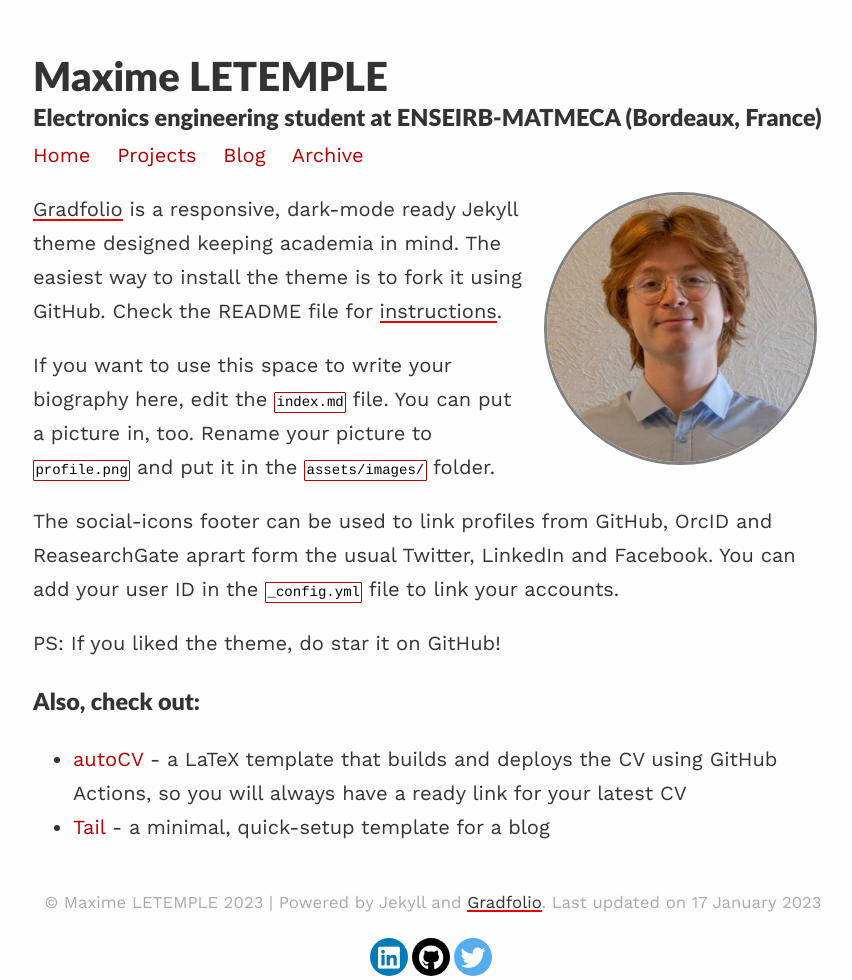
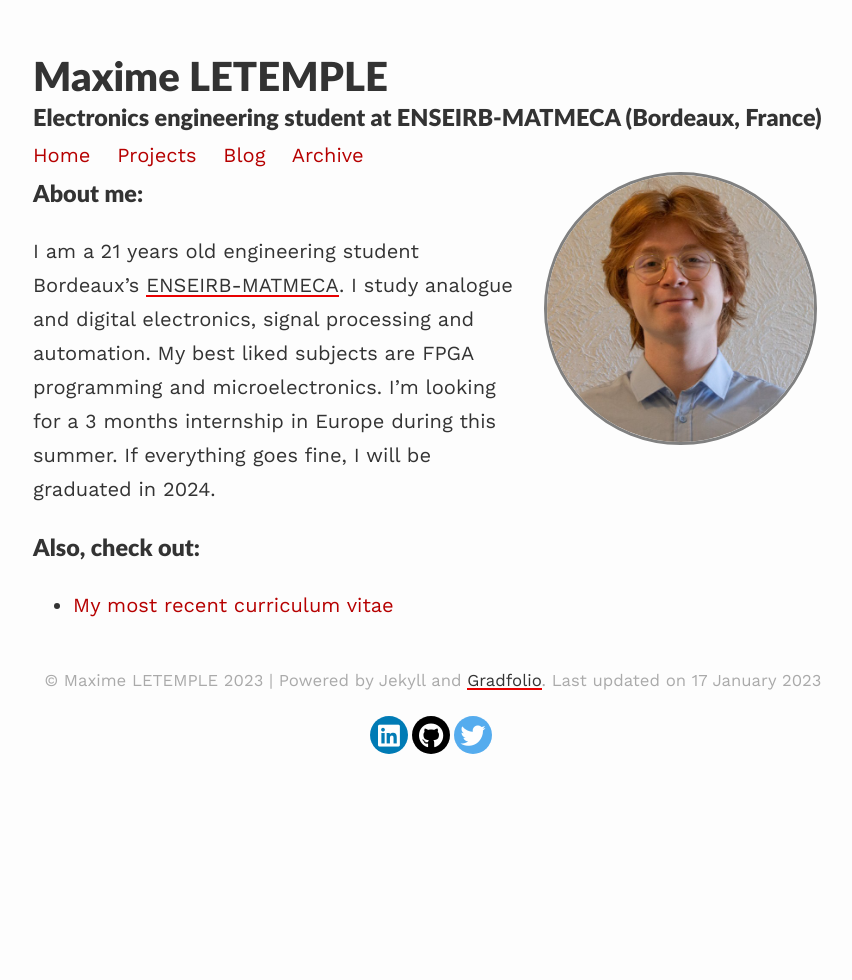
Before and after one commit to maxletemple/maxletemple.github.io_old, a Jekyll site: the page built from index.md, in a window 1280 px wide. Shown: the whole page, without its empty margins (207-1059 px from the left). Built offline with Jekyll 4.4.1, drawn with Linux system fonts in a browser that asks for light colours; nearby versions of some CDN libraries.

Commit message:
Update index.md
changed description

```diff
--- a/index.md
+++ b/index.md
@@ -7,15 +7,10 @@ profile:
 published: true
 ---
 
-[Gradfolio](https://github.com/jitinnair1/gradfolio){:target="_blank"} is a responsive, dark-mode ready Jekyll theme designed keeping academia in mind. The easiest way to install the theme is to fork it using GitHub. Check the README file for [instructions](https://github.com/jitinnair1/gradfolio#installation){:target="_blank"}.
+### About me:
 
-If you want to use this space to write your biography here, edit the `index.md` file. You can put a picture in, too. Rename your picture to `profile.png` and put it in the `assets/images/` folder.
-
-The social-icons footer can be used to link profiles from GitHub, OrcID and ReasearchGate aprart form the usual Twitter, LinkedIn and Facebook. You can add your user ID in the `_config.yml` file to link your accounts.
-
-PS: If you liked the theme, do star it on GitHub!
+I am a 21 years old engineering student Bordeaux's [ENSEIRB-MATMECA](https://www.bordeaux-inp.fr/en){:target="_blank"}. I study analogue and digital electronics, signal processing and automation. My best liked subjects are FPGA programming and microelectronics. I'm looking for a 3 months internship in Europe during this summer. If everything goes fine, I will be graduated in 2024.
 
 ### Also, check out:
 
-- [autoCV](https://github.com/jitinnair1/autocv) - a LaTeX template that builds and deploys the CV using GitHub Actions, so you will always have a ready link for your latest CV
-- [Tail](https://github.com/jitinnair1/tail) - a minimal, quick-setup template for a blog
+- [My most recent curriculum vitae]()
```
